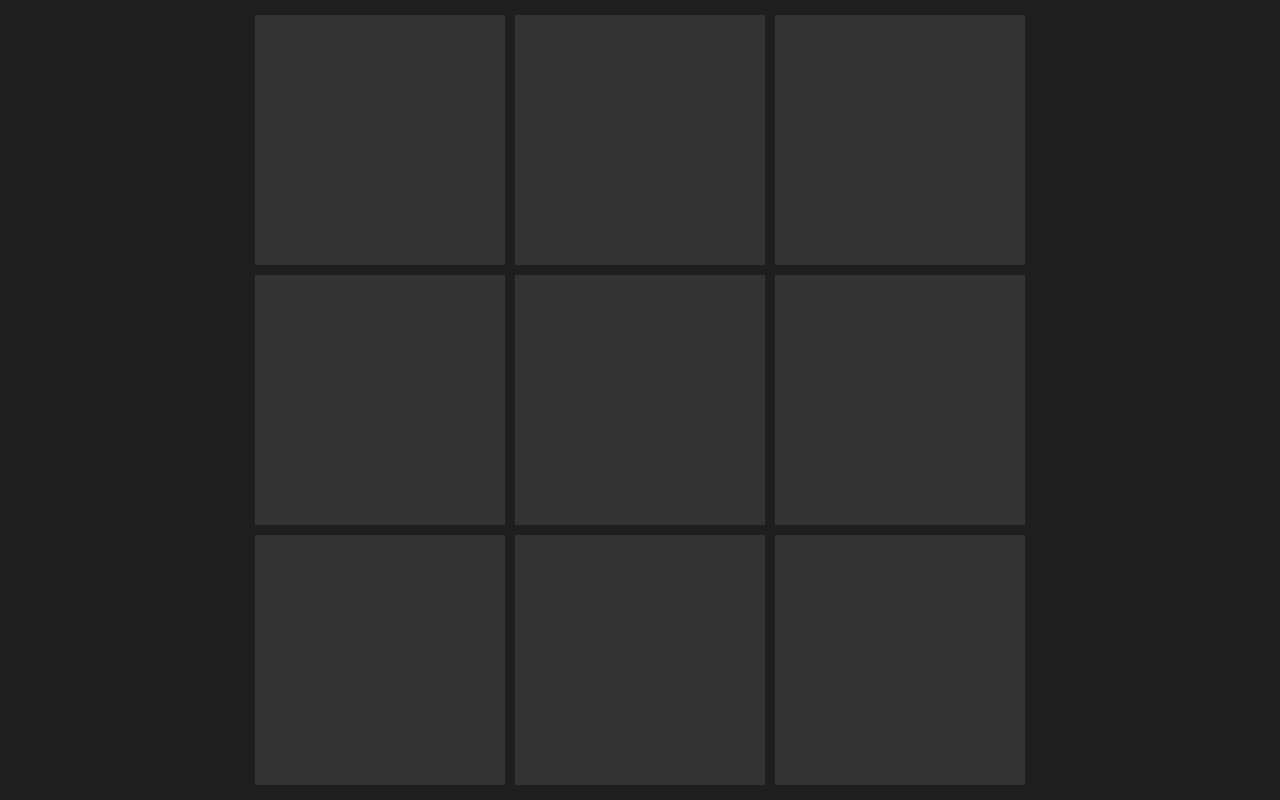
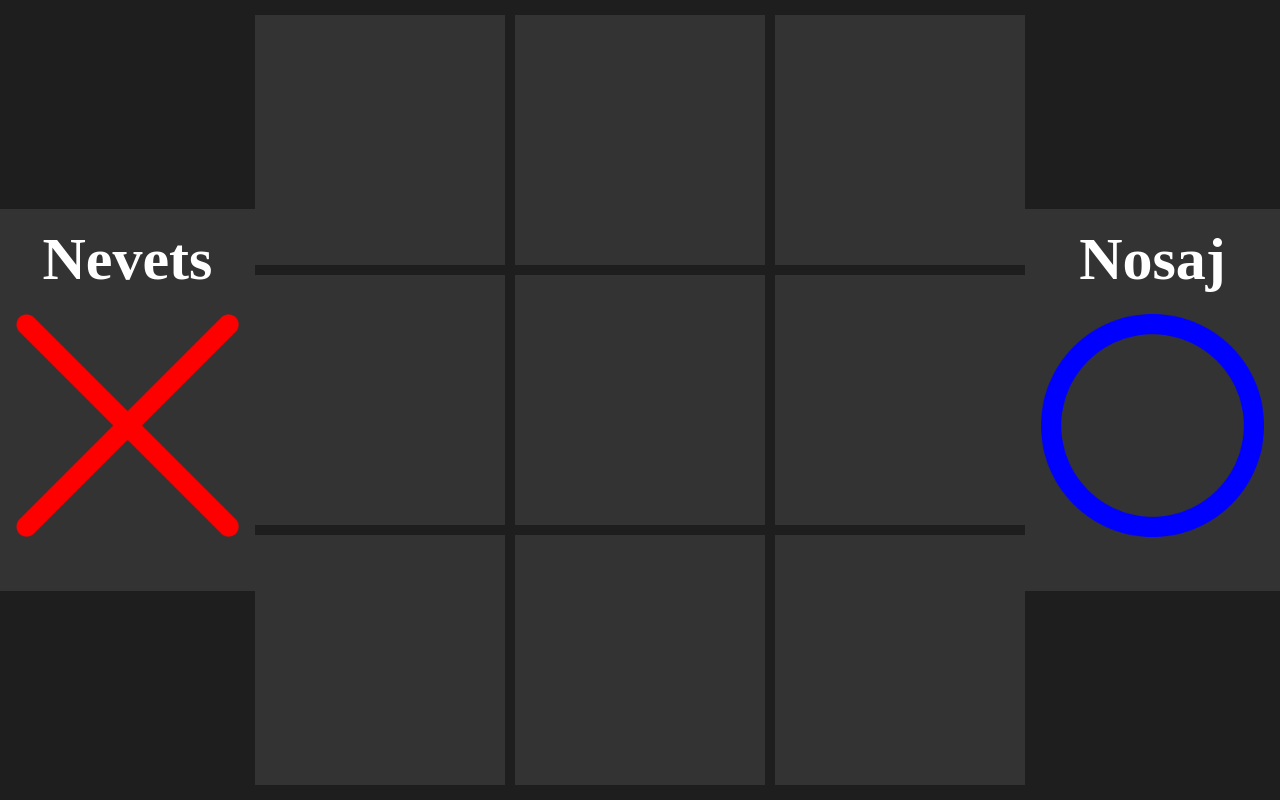
Before and after one commit to nevets10-the-odin-project/tic-tac-toe, a plain HTML site: page index.html in a window 1280 px wide. Drawn offline with Linux system fonts and the light colour scheme.

Commit message:
Add and style player elements

```diff
--- a/index.html
+++ b/index.html
@@ -9,6 +9,10 @@
 		<title>Tic-Tac-Toe</title>
 	</head>
 	<body>
+		<div class="player one">
+			<h2>Nevets</h2>
+			<img src="./img/X.png" alt="X" />
+		</div>
 		<div class="board">
 			<div class="board-spot"></div>
 			<div class="board-spot"></div>
@@ -20,5 +24,9 @@
 			<div class="board-spot"></div>
 			<div class="board-spot"></div>
 		</div>
+		<div class="player two">
+			<h2>Nosaj</h2>
+			<img src="./img/O.png" alt="O" />
+		</div>
 	</body>
 </html>
--- a/styles.css
+++ b/styles.css
@@ -11,14 +11,28 @@ body {
 	background-color: #1e1e1e;
 	color: #ffffff;
 	height: 100vh;
-	display: grid;
-	place-items: center;
+	display: flex;
+	justify-content: space-around;
+	align-items: center;
 	font-size: 1.6rem;
 }
 
 img {
 	width: 100%;
 	height: auto;
+}
+
+.player {
+	background-color: #333333;
+	padding: 1.6rem;
+	font-size: 4rem;
+	text-align: center;
+	width: 25rem;
+	height: 35rem;
+}
+
+.player h2 {
+	margin-bottom: 2rem;
 }
 
 .board {
```
